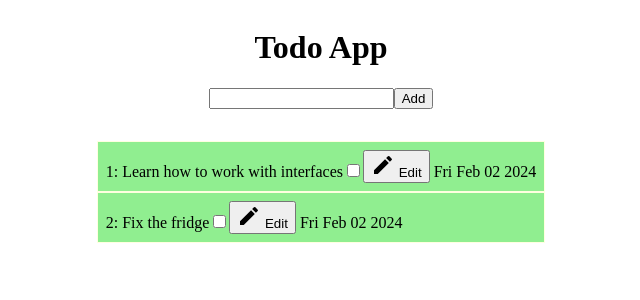
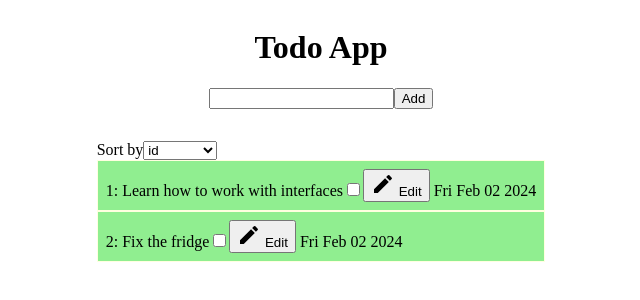
Before and after one commit to Ura427/todo, a React (Create React App) app: page / in a window 1280 px wide. Shown: the top 300 px of the page, without its empty margins (319-959 px from the left). Built offline with nearby package versions, Linux system fonts and the light colour scheme.

Commit message:
add sorting options

```diff
--- a/src/App.tsx
+++ b/src/App.tsx
@@ -6,22 +6,25 @@ import TodoList from "./components/TodoList";
 import AddTodo from "./components/AddTodo";
 
 function App() {
-  const [lastId, setLastId] = useState<number>();
   const [todos, setTodos] = useState<ITodo[]>([
     {
       id: 1,
       task: "Learn how to work with interfaces",
-      completed: false,
       created: new Date().toDateString(),
     },
     {
       id: 2,
       task: "Fix the fridge",
-      completed: false,
       created: new Date().toDateString(),
     },
   ]);
+  const [sortOption, setSortOption] = useState<string>("id");
 
+  const sortOptionHandler = (e: React.ChangeEvent<HTMLSelectElement>) => {
+    setSortOption(e.target.value);
+  };
+
+  console.log(sortOption);
   return (
     <div
       style={{
@@ -35,7 +38,17 @@ function App() {
       <h1>Todo App</h1>
       <AddTodo setTodos={setTodos}></AddTodo>
       <div style={{ margin: "2rem" }}>
-        <TodoList todos={todos} setTodos={setTodos}></TodoList>
+        <label htmlFor="sort">Sort by</label>
+        <select name="sort" onChange={sortOptionHandler}>
+          <option value={"id"}>id</option>
+          <option value={"alphabet"}>alphabet</option>
+          <option value={"date"}>date</option>
+        </select>
+        <TodoList
+          todos={todos}
+          setTodos={setTodos}
+          sortOption={sortOption}
+        ></TodoList>
       </div>
     </div>
   );
```
